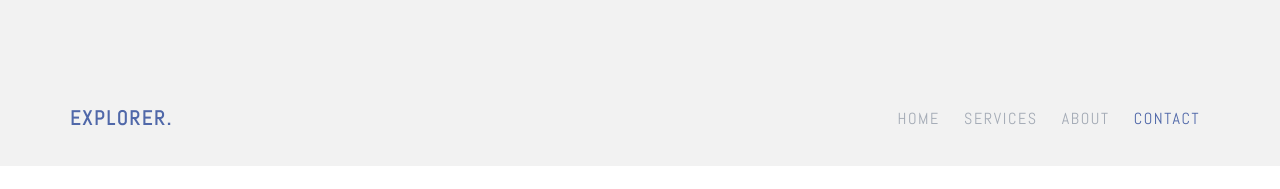
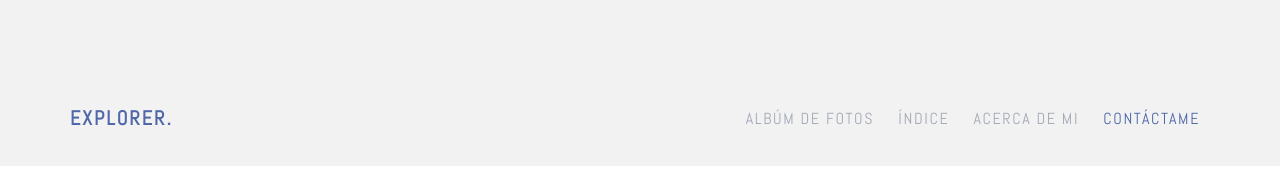
Before and after one commit to YilvethJ/Mi_Semestral, a website: page contact.html in a window 1280 px wide. Shown: the top 189 px of the page. Drawn offline with Linux system fonts and the light colour scheme; some packages are replaced by stand-ins of ours; no server answers; files whose address does not match are found by name.

Commit message:
Update contact.html

```diff
--- a/contact.html
+++ b/contact.html
@@ -32,10 +32,10 @@
 
         <nav role="navigation" class="probootstrap-nav hidden-xs">
           <ul class="probootstrap-main-nav">
-            <li><a href="index.html">Home</a></li>
-            <li><a href="services.html">Services</a></li>
-            <li><a href="about.html">About</a></li>
-            <li class="active"><a href="contact.html">Contact</a></li>
+            <li><a href="index.html">Albúm de fotos</a></li>
+            <li><a href="services.html">Índice</a></li>
+            <li><a href="about.html">Acerca de mi</a></li>
+            <li class="active"><a href="contact.html">Contáctame</a></li>
           </ul>
           <div class="extra-text visible-xs">
             <a href="#" class="probootstrap-burger-menu"><i>Menu</i></a>
```
